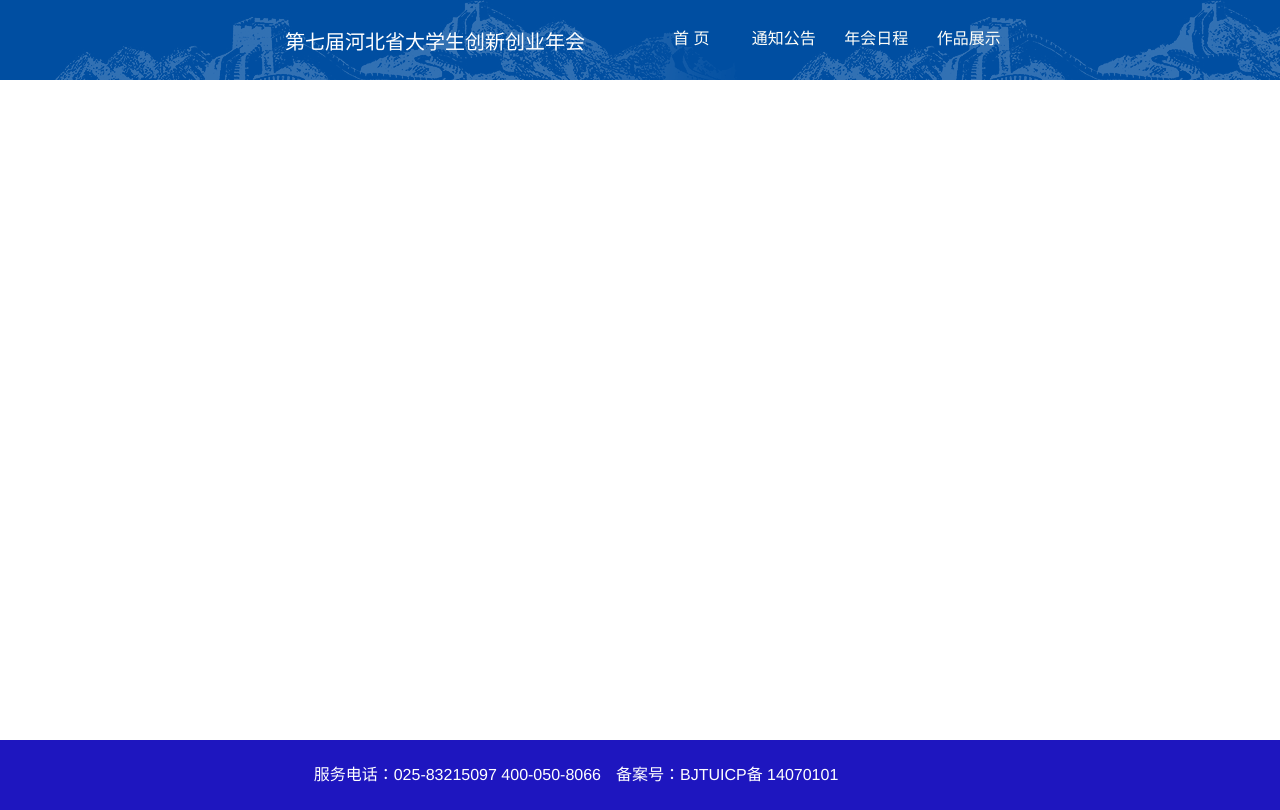
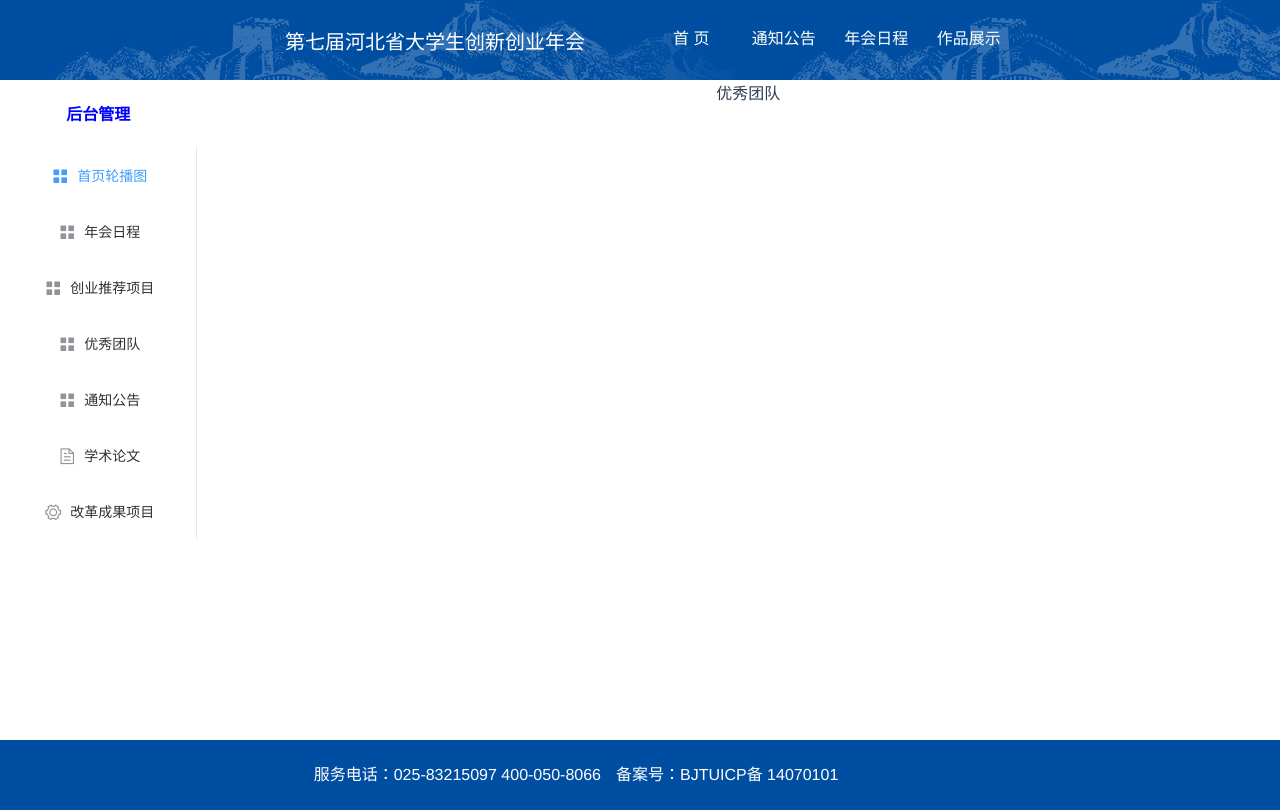
Before and after one commit to NEUQ-ACM/Innovative-annual-website, a Vue app in the folder front-end/innovation/: page /Team in a window 1280 px wide. Built offline with nearby package versions, Linux system fonts and the light colour scheme.

Commit message:
上传后台基本结构

```diff
--- a/front-end/innovation/src/components/Footer.vue
+++ b/front-end/innovation/src/components/Footer.vue
@@ -34,7 +34,7 @@ export default {
 .footerMain {
   width: 100%;
   height: 70px;
-  background-color: #1e16bf;
+  background-color: #004EA1;
 }
 .container {
   color: #fff;
--- /dev/null
+++ b/front-end/innovation/src/components/Sidebar.vue
@@ -0,0 +1,56 @@
+<template>
+	<div style="padding-left: 0%;height: 100%;">
+			<h4 style="color: blue;font-weight: bold;" >后台管理</h4>
+		    <el-menu
+				router
+		      default-active="Rotation"
+		      class="el-menu-vertical-demo"
+		      @open="handleOpen"
+		      @close="handleClose">
+		      <el-menu-item index="Rotation">
+		        <i class="el-icon-menu"></i>
+		        <span slot="title">首页轮播图</span>
+		      </el-menu-item>
+			  <el-menu-item index="Timeline">
+			    <i class="el-icon-menu"></i>
+			    <span slot="title">年会日程</span>
+			  </el-menu-item>
+			  <el-menu-item index="Recommend">
+			    <i class="el-icon-menu"></i>
+			    <span slot="title">创业推荐项目</span>
+			  </el-menu-item>
+			  <el-menu-item index="Team">
+			    <i class="el-icon-menu"></i>
+			    <span slot="title">优秀团队</span>
+			  </el-menu-item>
+		      <el-menu-item index="Notice">
+		        <i class="el-icon-menu"></i>
+		        <span slot="title">通知公告</span>
+		      </el-menu-item>
+		      <el-menu-item index="Paper" >
+		        <i class="el-icon-document"></i>
+		        <span slot="title">学术论文</span>
+		      </el-menu-item>
+		      <el-menu-item index="Reform">
+		        <i class="el-icon-setting"></i>
+		        <span slot="title">改革成果项目</span>
+		      </el-menu-item>
+		    </el-menu>
+	</div>
+</template>
+<script>
+  export default {
+	  name:'Sidebar',
+    methods: {
+      handleOpen(key, keyPath) {
+        console.log(key, keyPath);
+      },
+      handleClose(key, keyPath) {
+        console.log(key, keyPath);
+      }
+    }
+  }
+</script>
+<style scoped>
+
+</style>
--- a/front-end/innovation/src/router/index.js
+++ b/front-end/innovation/src/router/index.js
@@ -7,7 +7,15 @@ import Organizer from "../views/Organizer"
 import Login from '@/views/Login.vue'
 import Arrangment from '@/views/Arrangment.vue'
 import Itemlist from '@/views/ItemList.vue'
-
+import BackstageLogin from '../views/Backstage/BackstageLogin.vue'
+import Notice from '../views/Backstage/Notice.vue'
+import Paper from '../views/Backstage/Paper.vue'
+import Recommend from '../views/Backstage/Recommend.vue'
+import Reform from '../views/Backstage/Reform.vue'
+import Rotation from '../views/Backstage/Rotation.vue'
+import Timeline from '../views/Backstage/Timeline.vue'
+import IndexManage from '../views/Backstage/IndexManage.vue'
+import Team from '../views/Backstage/Team.vue'
 Vue.use(VueRouter)
 
 const routes = [
@@ -50,6 +58,51 @@ const routes = [
     name: 'Itemlist',
     component: Itemlist
   },
+  {
+    path: '/BackstageLogin',
+    name: 'BackstageLogin',
+    component: BackstageLogin
+  },
+  {
+    path: '/Notice',
+    name: 'Notice',
+    component: Notice
+  },
+  {
+    path: '/Paper',
+    name: 'Paper',
+    component: Paper
+  },
+  {
+    path: '/Recommend',
+    name: 'Recommend',
+    component: Recommend
+  },
+  {
+    path: '/Reform',
+    name: 'Reform',
+    component: Reform
+  },
+  {
+    path: '/Rotation',
+    name: 'Rotation',
+    component: Rotation
+  },
+  {
+    path: '/Timeline',
+    name: 'Timeline',
+    component: Timeline
+  },
+  {
+    path: '/IndexManage',
+    name: 'IndexManage',
+    component: IndexManage
+  },
+  {
+    path: '/Team',
+    name: 'Team',
+    component: Team
+  },
 ]
 
 const router = new VueRouter({
--- /dev/null
+++ b/front-end/innovation/src/views/Backstage/BackstageLogin.vue
@@ -0,0 +1,12 @@
+<template>
+	<div>
+
+	</div>
+</template>
+
+<script>
+</script>
+
+<style>
+
+</style>
--- /dev/null
+++ b/front-end/innovation/src/views/Backstage/IndexManage.vue
@@ -0,0 +1,43 @@
+<template>
+	<div class="maincontainer">
+		<!-- <el-container>
+		  <el-aside style="height: 50vh;" width="200px" ><Sidebar></Sidebar></el-aside>
+		  <el-main>Main</el-main>
+		</el-container> -->
+		<el-row :gutter="20"  class="el-row">
+		  <el-col :span="4"><Sidebar></Sidebar></el-col>
+		  <el-col :span="20">
+			  改革
+		  </el-col>
+		</el-row>
+	</div>
+</template>
+
+<script>
+	import Sidebar from '../../components/Sidebar.vue'
+	export default{
+		components:{
+			Sidebar,
+		},
+
+	}
+</script>
+
+<style scoped>
+	.el-row {
+	    margin-bottom: 20px;
+		height: 500px;
+	    &:last-child {
+	      margin-bottom: 0;
+	    }
+	  }
+	.maincontainer{
+		height: 100%;
+	}
+	.leftside{
+
+	}
+	.rightside{
+
+	}
+</style>
--- /dev/null
+++ b/front-end/innovation/src/views/Backstage/Notice.vue
@@ -0,0 +1,43 @@
+<template>
+	<div class="maincontainer">
+		<!-- <el-container>
+		  <el-aside style="height: 50vh;" width="200px" ><Sidebar></Sidebar></el-aside>
+		  <el-main>Main</el-main>
+		</el-container> -->
+		<el-row :gutter="20"  class="el-row">
+		  <el-col :span="4"><Sidebar></Sidebar></el-col>
+		  <el-col :span="20">
+			  通知公告
+		  </el-col>
+		</el-row>
+	</div>
+</template>
+
+<script>
+	import Sidebar from '../../components/Sidebar.vue'
+	export default{
+		components:{
+			Sidebar,
+		},
+
+	}
+</script>
+
+<style scoped>
+	.el-row {
+	    margin-bottom: 20px;
+		height: 500px;
+	    &:last-child {
+	      margin-bottom: 0;
+	    }
+	  }
+	.maincontainer{
+		height: 100%;
+	}
+	.leftside{
+
+	}
+	.rightside{
+
+	}
+</style>
--- /dev/null
+++ b/front-end/innovation/src/views/Backstage/Paper.vue
@@ -0,0 +1,43 @@
+<template>
+	<div class="maincontainer">
+		<!-- <el-container>
+		  <el-aside style="height: 50vh;" width="200px" ><Sidebar></Sidebar></el-aside>
+		  <el-main>Main</el-main>
+		</el-container> -->
+		<el-row :gutter="20"  class="el-row">
+		  <el-col :span="4"><Sidebar></Sidebar></el-col>
+		  <el-col :span="20">
+			 论文
+		  </el-col>
+		</el-row>
+	</div>
+</template>
+
+<script>
+	import Sidebar from '../../components/Sidebar.vue'
+	export default{
+		components:{
+			Sidebar,
+		},
+
+	}
+</script>
+
+<style scoped>
+	.el-row {
+	    margin-bottom: 20px;
+		height: 500px;
+	    &:last-child {
+	      margin-bottom: 0;
+	    }
+	  }
+	.maincontainer{
+		height: 100%;
+	}
+	.leftside{
+
+	}
+	.rightside{
+
+	}
+</style>
--- /dev/null
+++ b/front-end/innovation/src/views/Backstage/Recommend.vue
@@ -0,0 +1,43 @@
+<template>
+	<div class="maincontainer">
+		<!-- <el-container>
+		  <el-aside style="height: 50vh;" width="200px" ><Sidebar></Sidebar></el-aside>
+		  <el-main>Main</el-main>
+		</el-container> -->
+		<el-row :gutter="20"  class="el-row">
+		  <el-col :span="4"><Sidebar></Sidebar></el-col>
+		  <el-col :span="20">
+			  项目推荐
+		  </el-col>
+		</el-row>
+	</div>
+</template>
+
+<script>
+	import Sidebar from '../../components/Sidebar.vue'
+	export default{
+		components:{
+			Sidebar,
+		},
+
+	}
+</script>
+
+<style scoped>
+	.el-row {
+	    margin-bottom: 20px;
+		height: 500px;
+	    &:last-child {
+	      margin-bottom: 0;
+	    }
+	  }
+	.maincontainer{
+		height: 100%;
+	}
+	.leftside{
+
+	}
+	.rightside{
+
+	}
+</style>
--- /dev/null
+++ b/front-end/innovation/src/views/Backstage/Reform.vue
@@ -0,0 +1,43 @@
+<template>
+	<div class="maincontainer">
+		<!-- <el-container>
+		  <el-aside style="height: 50vh;" width="200px" ><Sidebar></Sidebar></el-aside>
+		  <el-main>Main</el-main>
+		</el-container> -->
+		<el-row :gutter="20"  class="el-row">
+		  <el-col :span="4"><Sidebar></Sidebar></el-col>
+		  <el-col :span="20">
+			  改革
+		  </el-col>
+		</el-row>
+	</div>
+</template>
+
+<script>
+	import Sidebar from '../../components/Sidebar.vue'
+	export default{
+		components:{
+			Sidebar,
+		},
+
+	}
+</script>
+
+<style scoped>
+	.el-row {
+	    margin-bottom: 20px;
+		height: 500px;
+	    &:last-child {
+	      margin-bottom: 0;
+	    }
+	  }
+	.maincontainer{
+		height: 100%;
+	}
+	.leftside{
+
+	}
+	.rightside{
+
+	}
+</style>
--- /dev/null
+++ b/front-end/innovation/src/views/Backstage/Rotation.vue
@@ -0,0 +1,43 @@
+<template>
+	<div class="maincontainer">
+		<!-- <el-container>
+		  <el-aside style="height: 50vh;" width="200px" ><Sidebar></Sidebar></el-aside>
+		  <el-main>Main</el-main>
+		</el-container> -->
+		<el-row :gutter="20"  class="el-row">
+		  <el-col :span="4"><Sidebar></Sidebar></el-col>
+		  <el-col :span="20">
+			  首页轮播图
+		  </el-col>
+		</el-row>
+	</div>
+</template>
+
+<script>
+	import Sidebar from '../../components/Sidebar.vue'
+	export default{
+		components:{
+			Sidebar,
+		},
+
+	}
+</script>
+
+<style scoped>
+	.el-row {
+	    margin-bottom: 20px;
+		height: 500px;
+	    &:last-child {
+	      margin-bottom: 0;
+	    }
+	  }
+	.maincontainer{
+		height: 100%;
+	}
+	.leftside{
+
+	}
+	.rightside{
+
+	}
+</style>
--- /dev/null
+++ b/front-end/innovation/src/views/Backstage/Team.vue
@@ -0,0 +1,43 @@
+<template>
+	<div class="maincontainer">
+		<!-- <el-container>
+		  <el-aside style="height: 50vh;" width="200px" ><Sidebar></Sidebar></el-aside>
+		  <el-main>Main</el-main>
+		</el-container> -->
+		<el-row :gutter="20"  class="el-row">
+		  <el-col :span="4"><Sidebar></Sidebar></el-col>
+		  <el-col :span="20">
+			  优秀团队
+		  </el-col>
+		</el-row>
+	</div>
+</template>
+
+<script>
+	import Sidebar from '../../components/Sidebar.vue'
+	export default{
+		components:{
+			Sidebar,
+		},
+
+	}
+</script>
+
+<style scoped>
+	.el-row {
+	    margin-bottom: 20px;
+		height: 450px;
+	    &:last-child {
+	      margin-bottom: 0;
+	    }
+	  }
+	.maincontainer{
+		height: 100%;
+	}
+	.leftside{
+
+	}
+	.rightside{
+
+	}
+</style>
--- /dev/null
+++ b/front-end/innovation/src/views/Backstage/Timeline.vue
@@ -0,0 +1,43 @@
+<template>
+	<div class="maincontainer">
+		<!-- <el-container>
+		  <el-aside style="height: 50vh;" width="200px" ><Sidebar></Sidebar></el-aside>
+		  <el-main>Main</el-main>
+		</el-container> -->
+		<el-row :gutter="20"  class="el-row">
+		  <el-col :span="4"><Sidebar></Sidebar></el-col>
+		  <el-col :span="20">
+			  会议日程
+		  </el-col>
+		</el-row>
+	</div>
+</template>
+
+<script>
+	import Sidebar from '../../components/Sidebar.vue'
+	export default{
+		components:{
+			Sidebar,
+		},
+
+	}
+</script>
+
+<style scoped>
+	.el-row {
+	    margin-bottom: 20px;
+		height: 500px;
+	    &:last-child {
+	      margin-bottom: 0;
+	    }
+	  }
+	.maincontainer{
+		height: 100%;
+	}
+	.leftside{
+
+	}
+	.rightside{
+
+	}
+</style>
```
